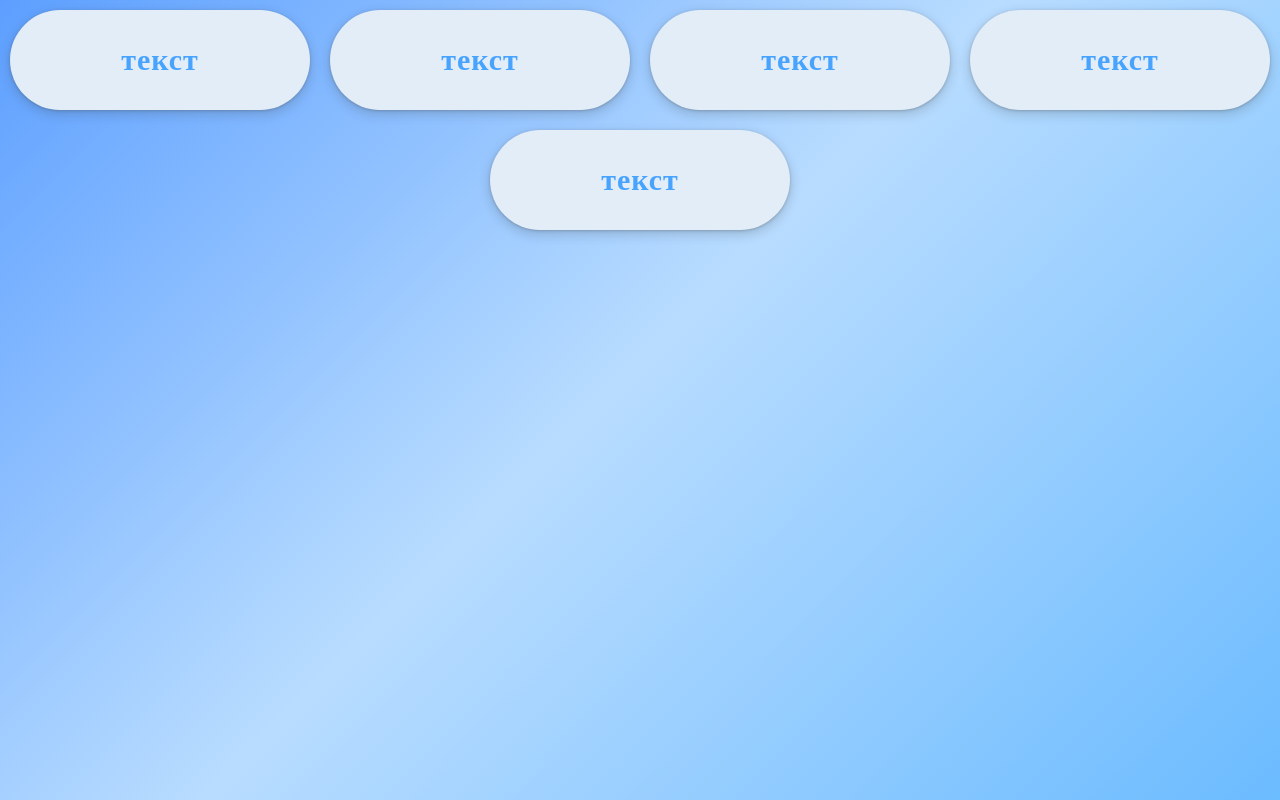
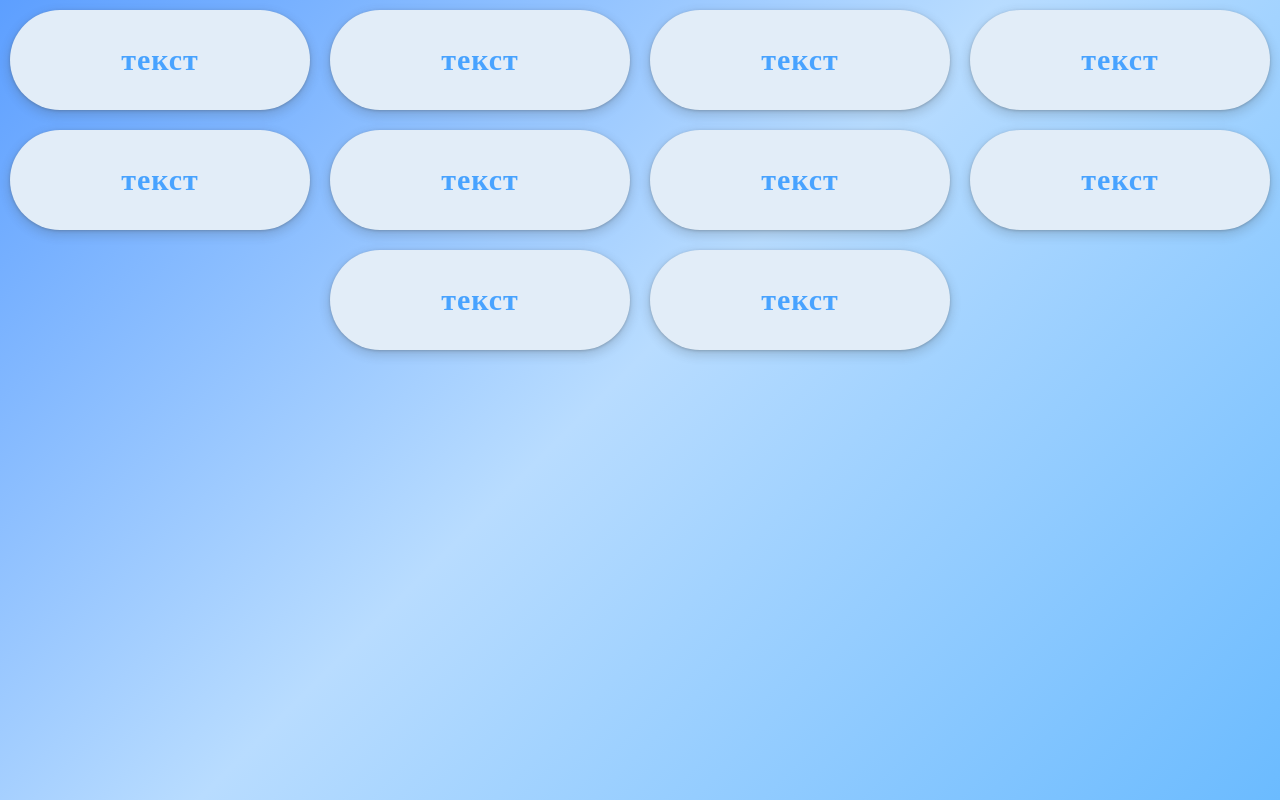
Before and after one commit to LonitLu/my-projects, a plain HTML site: page index.html in a window 1280 px wide. Drawn offline with Linux system fonts and the light colour scheme.

Commit message:
еще проверка

```diff
--- a/index.html
+++ b/index.html
@@ -16,6 +16,11 @@
     <a class="btn" href="">текст</a>
     <a class="btn" href="">текст</a>
     <a class="btn" href="">текст</a>
+    <a class="btn" href="">текст</a>
+    <a class="btn" href="">текст</a>
+    <a class="btn" href="">текст</a>
+    <a class="btn" href="">текст</a>
+    <a class="btn" href="">текст</a>
   </div>
 
   <link rel="stylesheet" href="JS\main.js">
```
